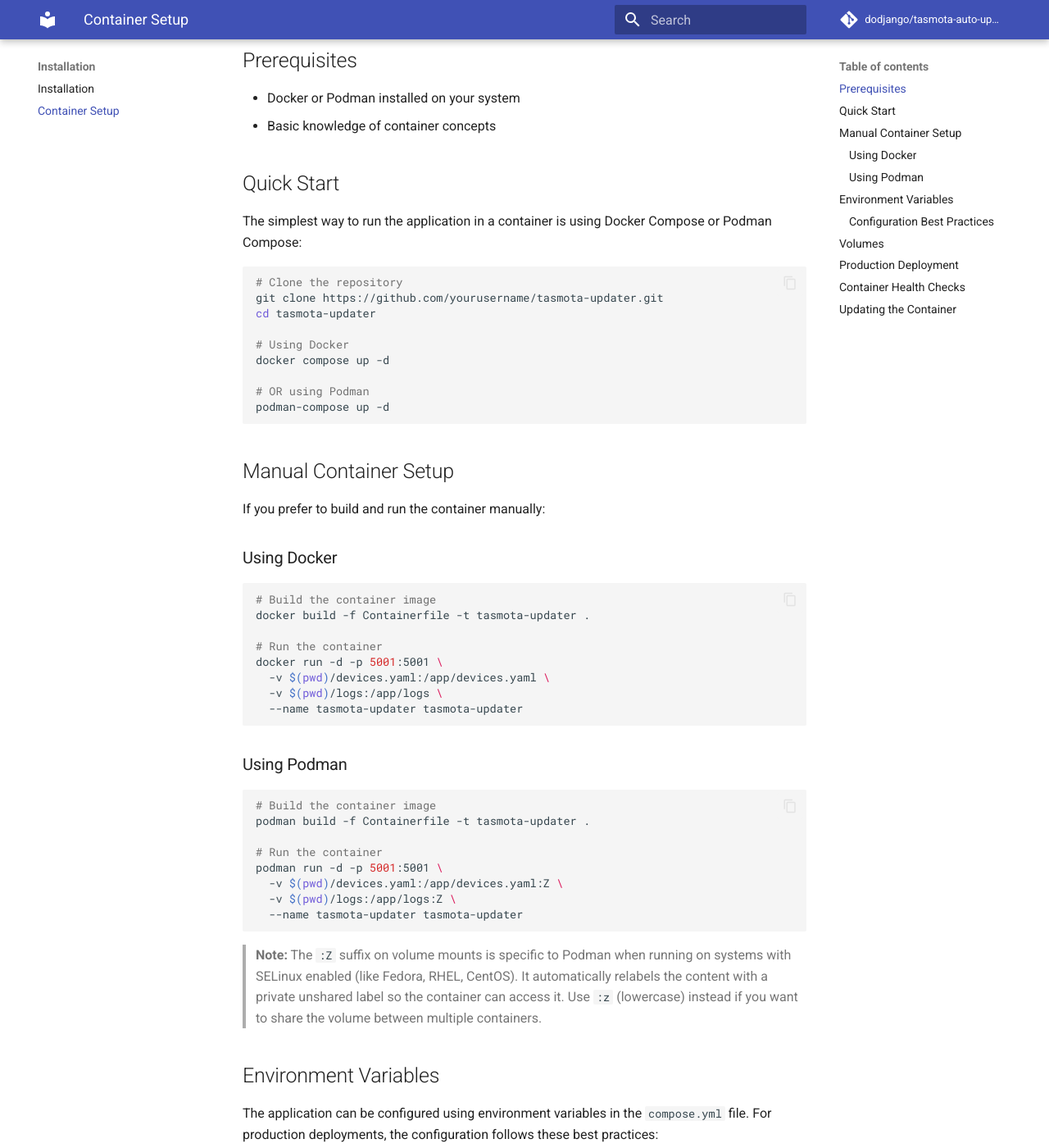
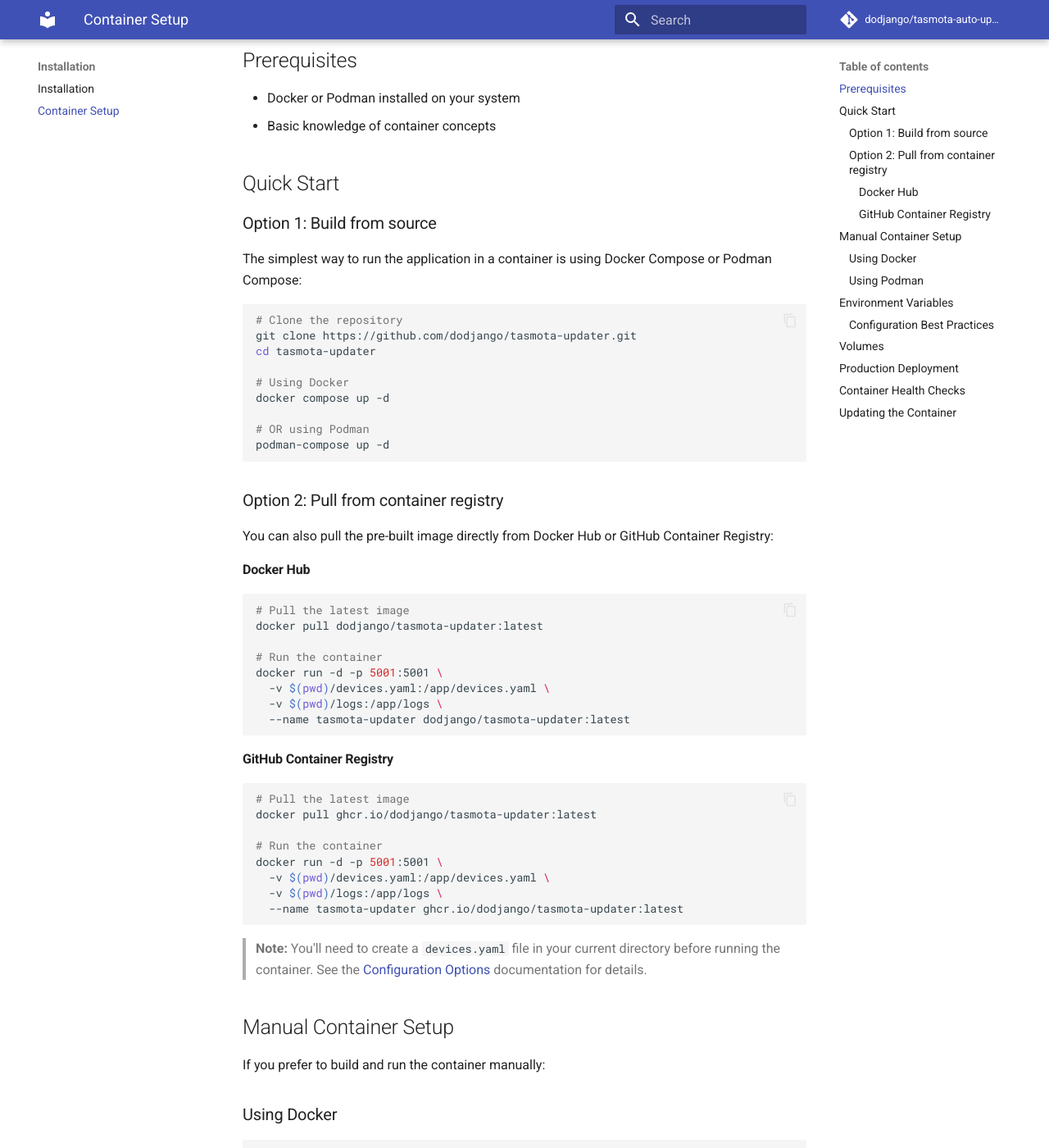
Before and after one commit to dodjango/tasmota-auto-updater, an MkDocs documentation site: the page built from docs/container-setup.md, in a window 1280 px wide and 1400 px high, scrolled down 237 px. Shown: the whole window at 82% size. Built offline with MkDocs 1.6.1 and Material for MkDocs 9.7.7, drawn with Linux system fonts in a browser that asks for light colours; comment, search, counter and statistics services are not loaded; some of the changed text lies outside the part shown.

Commit message:
docs: improve container docs  (#27)
* docs: add new feature ideas to contributing guide

* docs: add container registry pull instructions as an alternative installation option

* Docs: fix repo url

* container-setup.md aktualisieren

````diff
--- a/docs/container-setup.md
+++ b/docs/container-setup.md
@@ -9,11 +9,13 @@
 
 ## Quick Start
 
+### Option 1: Build from source
+
 The simplest way to run the application in a container is using Docker Compose or Podman Compose:
 
 ```bash
 # Clone the repository
-git clone https://github.com/yourusername/tasmota-updater.git
+git clone https://github.com/dodjango/tasmota-updater.git
 cd tasmota-updater
 
 # Using Docker
@@ -22,6 +24,38 @@
 # OR using Podman
 podman-compose up -d
 ```
+
+### Option 2: Pull from container registry
+
+You can also pull the pre-built image directly from Docker Hub or GitHub Container Registry:
+
+#### Docker Hub
+
+```bash
+# Pull the latest image
+docker pull dodjango/tasmota-updater:latest
+
+# Run the container
+docker run -d -p 5001:5001 \
+  -v $(pwd)/devices.yaml:/app/devices.yaml \
+  -v $(pwd)/logs:/app/logs \
+  --name tasmota-updater dodjango/tasmota-updater:latest
+```
+
+#### GitHub Container Registry
+
+```bash
+# Pull the latest image
+docker pull ghcr.io/dodjango/tasmota-updater:latest
+
+# Run the container
+docker run -d -p 5001:5001 \
+  -v $(pwd)/devices.yaml:/app/devices.yaml \
+  -v $(pwd)/logs:/app/logs \
+  --name tasmota-updater ghcr.io/dodjango/tasmota-updater:latest
+```
+
+> **Note:** You'll need to create a `devices.yaml` file in your current directory before running the container. See the [Configuration Options](configuration.md) documentation for details.
 
 ## Manual Container Setup
 
@@ -86,6 +120,10 @@
    ```
 
 3. **Development vs. Production**:
+
+You can either use the . env fule or set the environment variables in the complse configuration.
+
+Recommendation:
    - For development: Use the `.env` file and set `ENV_FILE=.env`
    - For production: Use environment variables and set `ENV_FILE=` (empty)
 
````
Also changed, not shown: README.md (+18 -2 lines).
